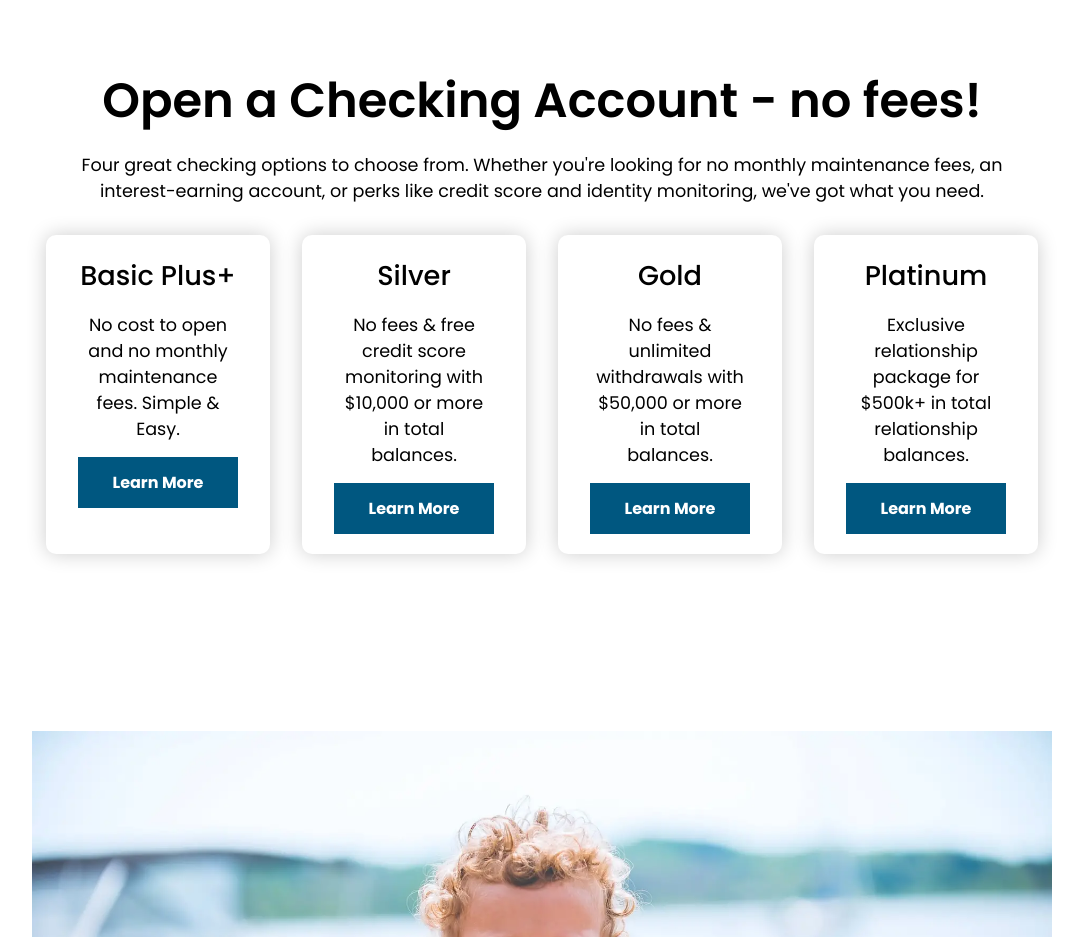
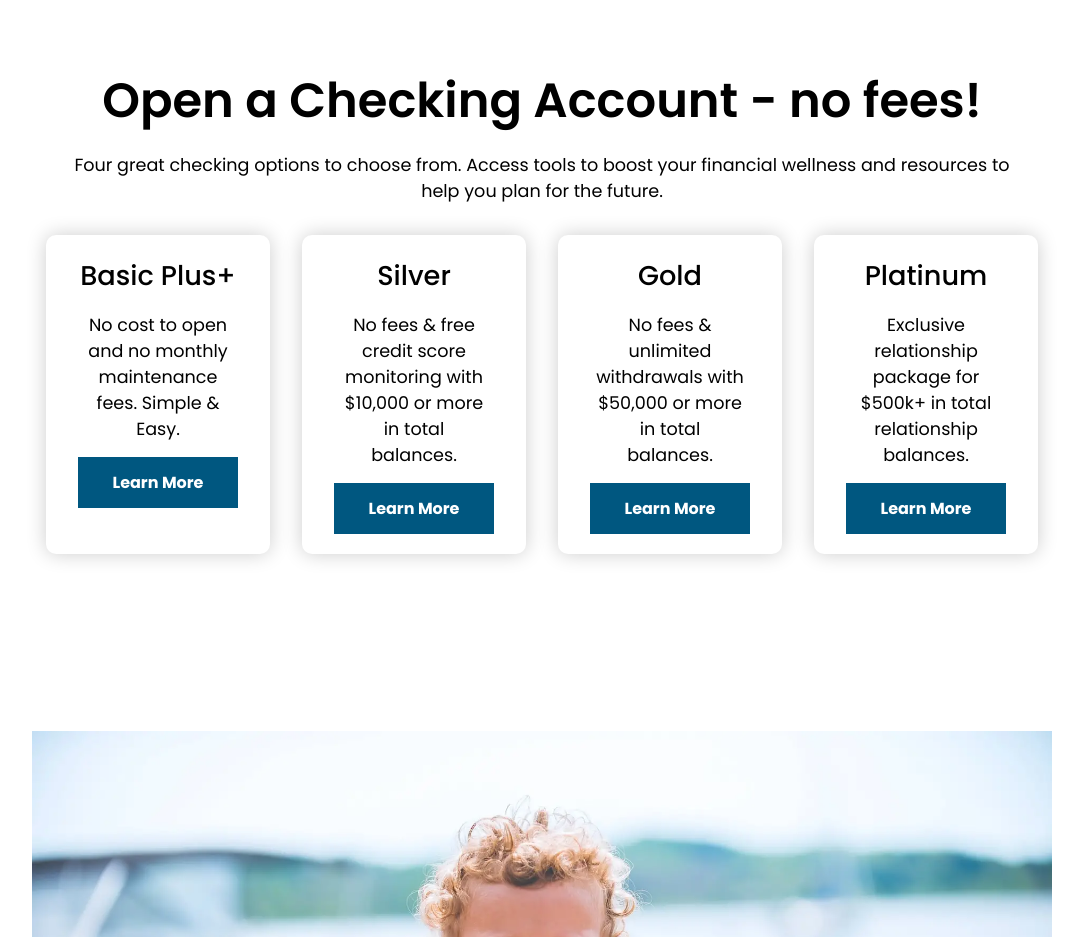
Before and after one commit to dan-chui/banksie-loans, a plain HTML site: page pages/checking.html in a window 1280 px wide. Shown: the part 1420-2357 px from the top of the page, without its empty margins (98-1181 px from the left). Drawn offline with Linux system fonts and the light colour scheme; files whose address does not match are found by name.

Commit message:
Refactor Checking page text

```diff
--- a/pages/checking.html
+++ b/pages/checking.html
@@ -64,9 +64,7 @@
     <section class="services" id="options">
       <h1>Open a Checking Account - no fees!</h1>
       <p>
-        Four great checking options to choose from. Whether you're looking for
-        no monthly maintenance fees, an interest-earning account, or perks like
-        credit score and identity monitoring, we've got what you need.
+        Four great checking options to choose from. Access tools to boost your financial wellness and resources to help you plan for the future.
       </p>
       <div class="products-container">
         <div class="products-col1">
```
